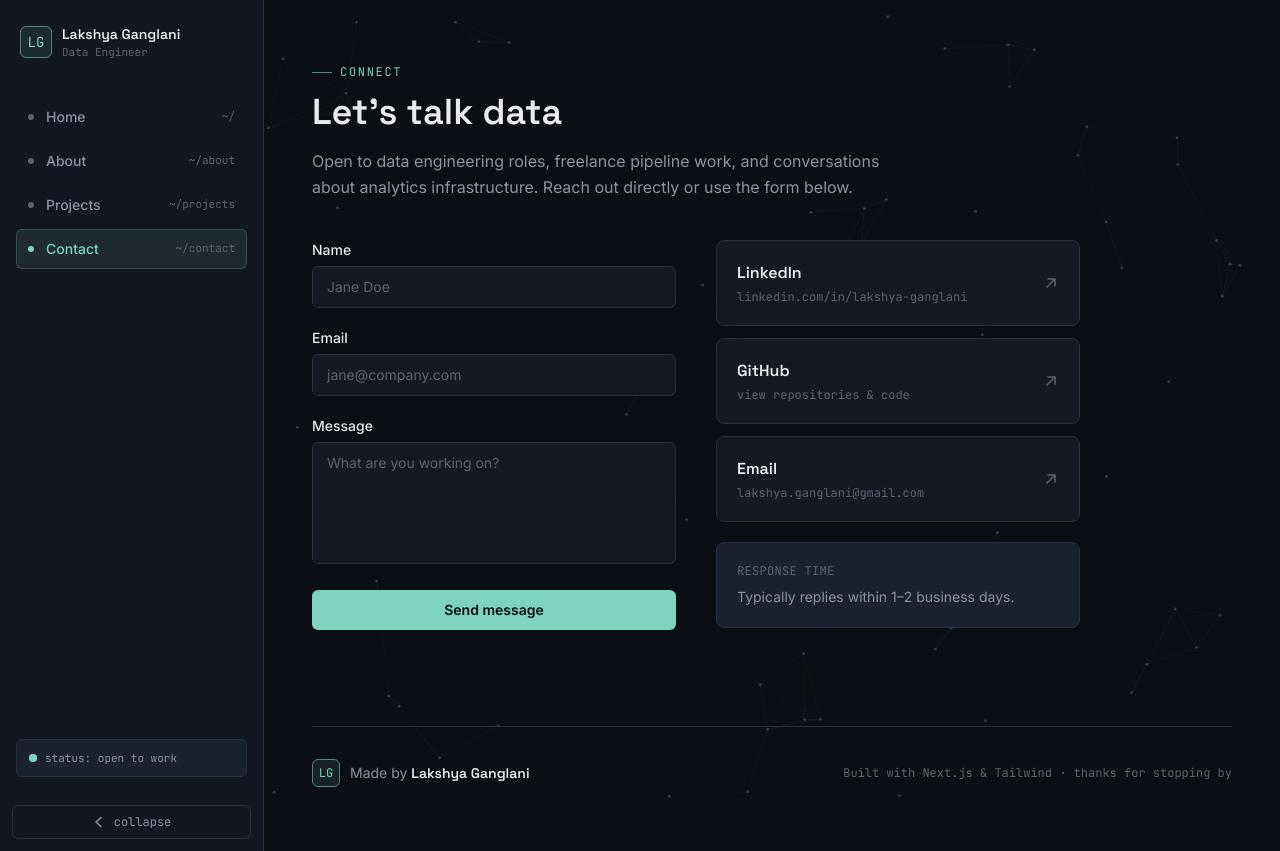
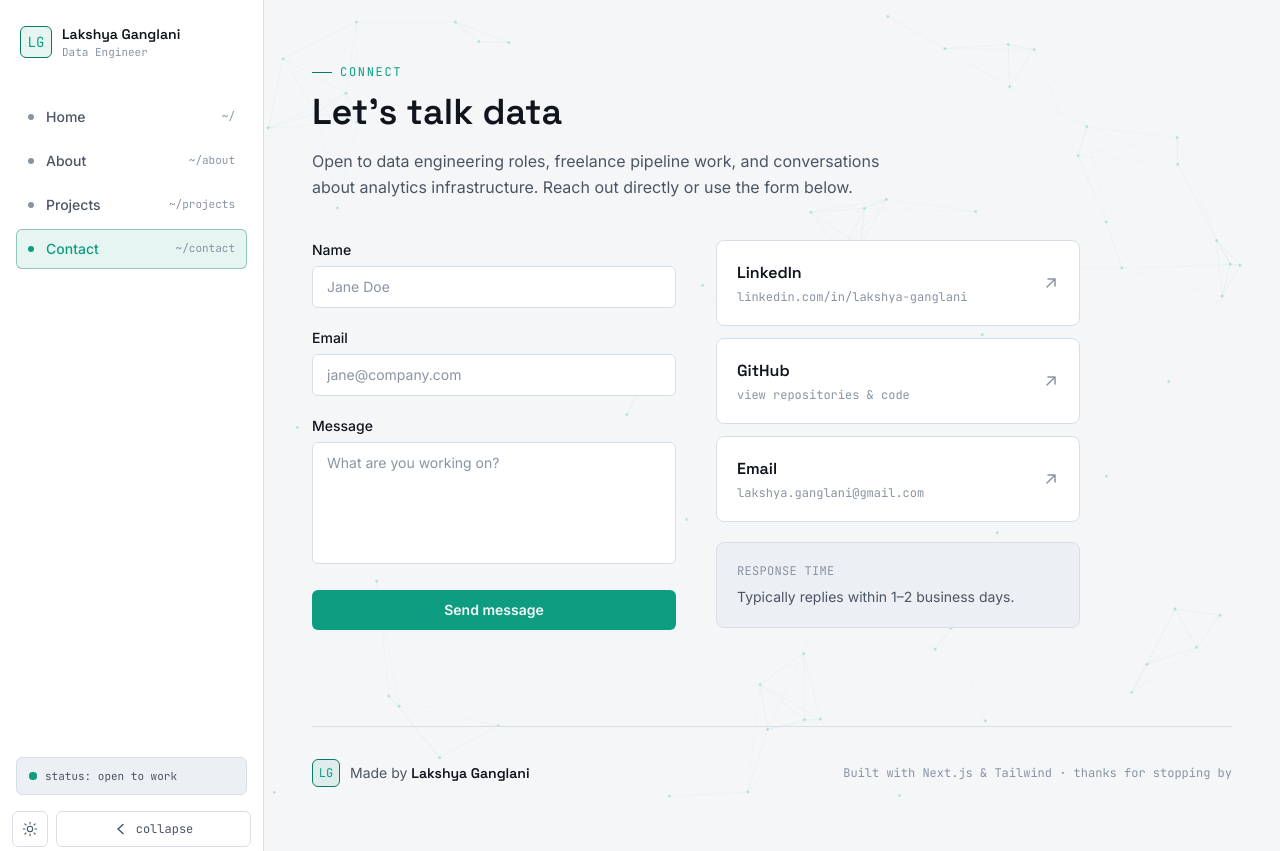
Before and after one commit to lakshyaganglani/lakshya-portfolio, a Next.js app: page /contact in a window 1280 px wide. Built offline with nearby package versions, Linux system fonts and the light colour scheme.

Commit message:
Add GenAI framing, light/dark theme toggle

```diff
--- a/src/app/globals.css
+++ b/src/app/globals.css
@@ -1,18 +1,49 @@
 @import "tailwindcss";
 
+:root {
+  /* Dark theme (default) — "systems console" palette */
+  --raw-bg: #0b0e14;
+  --raw-surface: #141924;
+  --raw-surface-hi: #1a2130;
+  --raw-border: #262e3f;
+  --raw-text: #e8eaed;
+  --raw-text-muted: #8b93a3;
+  --raw-text-faint: #5b6472;
+  --raw-signal: #7dd3c0;
+  --raw-signal-dim: #4d8c7d;
+  --raw-warn: #f0b429;
+  --raw-danger: #e2725b;
+}
+
+:root.light {
+  /* Light theme — same "systems console" language, inverted for daylight use */
+  --raw-bg: #f4f6f8;
+  --raw-surface: #ffffff;
+  --raw-surface-hi: #eceff3;
+  --raw-border: #d8dee6;
+  --raw-text: #10141c;
+  --raw-text-muted: #4b5563;
+  --raw-text-faint: #8994a3;
+  --raw-signal: #0f9d82;
+  --raw-signal-dim: #0b7a65;
+  --raw-warn: #b8790a;
+  --raw-danger: #c2483a;
+}
+
 @theme {
-  /* Color tokens — "systems console" palette */
-  --color-bg: #0b0e14;
-  --color-surface: #141924;
-  --color-surface-hi: #1a2130;
-  --color-border: #262e3f;
-  --color-text: #e8eaed;
-  --color-text-muted: #8b93a3;
-  --color-text-faint: #5b6472;
-  --color-signal: #7dd3c0;
-  --color-signal-dim: #4d8c7d;
-  --color-warn: #f0b429;
-  --color-danger: #e2725b;
+  /* Color tokens reference the raw values above so utility classes update
+     live when the .light class toggles on :root — no rebuild required. */
+  --color-bg: var(--raw-bg);
+  --color-surface: var(--raw-surface);
+  --color-surface-hi: var(--raw-surface-hi);
+  --color-border: var(--raw-border);
+  --color-text: var(--raw-text);
+  --color-text-muted: var(--raw-text-muted);
+  --color-text-faint: var(--raw-text-faint);
+  --color-signal: var(--raw-signal);
+  --color-signal-dim: var(--raw-signal-dim);
+  --color-warn: var(--raw-warn);
+  --color-danger: var(--raw-danger);
 
   /* Type */
   --font-display: "Space Grotesk", ui-sans-serif, system-ui, sans-serif;
@@ -27,6 +58,10 @@
   --animate-glow: glow 4s ease-in-out infinite;
   --animate-grid-drift: grid-drift 40s linear infinite;
   --animate-gradient-shift: gradient-shift 8s ease infinite;
+}
+
+body {
+  transition: background-color 0.3s ease, color 0.3s ease;
 }
 
 @keyframes pulse-slow {
--- a/src/app/layout.tsx
+++ b/src/app/layout.tsx
@@ -34,6 +34,24 @@ export default function RootLayout({
 }>) {
   return (
     <html lang="en">
+      <head>
+        {/* Runs before hydration to avoid a flash of the wrong theme. */}
+        <script
+          dangerouslySetInnerHTML={{
+            __html: `
+              (function () {
+                try {
+                  var stored = localStorage.getItem('portfolio-theme');
+                  var isLight = stored
+                    ? stored === 'light'
+                    : window.matchMedia('(prefers-color-scheme: light)').matches;
+                  if (isLight) document.documentElement.classList.add('light');
+                } catch (e) {}
+              })();
+            `,
+          }}
+        />
+      </head>
       <body
         className={`${spaceGrotesk.variable} ${inter.variable} ${jetbrainsMono.variable} antialiased`}
       >
--- a/src/components/NeuralBackground.tsx
+++ b/src/components/NeuralBackground.tsx
@@ -35,16 +35,37 @@ export default function NeuralBackground() {
     let mouseX = width / 2;
     let mouseY = height / 2;
     let paused = document.hidden;
+    let frameCount = 0;
+    let cachedSignalRgb = "125, 211, 192";
 
     const DENSITY = 12000; // px^2 per particle — lower = more particles
     const MAX_DIST = 140;
-    const SIGNAL_COLOR = "125, 211, 192"; // matches --color-signal in rgb
+
+    function getSignalRgb(): string {
+      // Read the live --color-signal value so particles match the active
+      // theme (light/dark) without needing a separate canvas re-init.
+      const hex = getComputedStyle(document.documentElement)
+        .getPropertyValue("--color-signal")
+        .trim();
+      const parsed = hexToRgb(hex);
+      return parsed ?? "125, 211, 192";
+    }
+
+    function hexToRgb(hex: string): string | null {
+      const match = /^#?([a-f\d]{2})([a-f\d]{2})([a-f\d]{2})$/i.exec(hex);
+      if (!match) return null;
+      const r = parseInt(match[1], 16);
+      const g = parseInt(match[2], 16);
+      const b = parseInt(match[3], 16);
+      return `${r}, ${g}, ${b}`;
+    }
 
     function resize() {
       width = window.innerWidth;
       height = window.innerHeight;
       canvas!.width = width;
       canvas!.height = height;
+      cachedSignalRgb = getSignalRgb();
       const count = Math.min(90, Math.floor((width * height) / DENSITY));
       particles = Array.from({ length: count }).map(() => ({
         x: Math.random() * width,
@@ -59,6 +80,12 @@ export default function NeuralBackground() {
         raf = requestAnimationFrame(draw);
         return;
       }
+
+      frameCount += 1;
+      if (frameCount % 30 === 0) {
+        cachedSignalRgb = getSignalRgb();
+      }
+
       ctx.clearRect(0, 0, width, height);
 
       for (const p of particles) {
@@ -86,7 +113,7 @@ export default function NeuralBackground() {
           const dist = Math.sqrt(dx * dx + dy * dy);
           if (dist < MAX_DIST) {
             const opacity = (1 - dist / MAX_DIST) * 0.12;
-            ctx.strokeStyle = `rgba(${SIGNAL_COLOR}, ${opacity})`;
+            ctx.strokeStyle = `rgba(${cachedSignalRgb}, ${opacity})`;
             ctx.lineWidth = 1;
             ctx.beginPath();
             ctx.moveTo(a.x, a.y);
@@ -97,7 +124,7 @@ export default function NeuralBackground() {
       }
 
       for (const p of particles) {
-        ctx.fillStyle = `rgba(${SIGNAL_COLOR}, 0.4)`;
+        ctx.fillStyle = `rgba(${cachedSignalRgb}, 0.4)`;
         ctx.beginPath();
         ctx.arc(p.x, p.y, 1.4, 0, Math.PI * 2);
         ctx.fill();
--- a/src/components/SiteShell.tsx
+++ b/src/components/SiteShell.tsx
@@ -8,6 +8,7 @@ import StatusPill from "@/components/StatusPill";
 import Magnetic from "@/components/Magnetic";
 import CustomCursor from "@/components/CustomCursor";
 import NeuralBackground from "@/components/NeuralBackground";
+import ThemeToggle from "@/components/ThemeToggle";
 
 const NAV_ITEMS = [
   { href: "/", label: "Home", mono: "~/" },
@@ -32,15 +33,18 @@ export default function SiteShell({ children }: { children: React.ReactNode }) {
         }`}
       >
         <SidebarContent collapsed={collapsed} pathname={pathname} onNavigate={() => {}} />
+        <div className={`flex gap-2 mx-3 mb-1 ${collapsed ? "flex-col items-center" : ""}`}>
+          <ThemeToggle className={collapsed ? "" : "shrink-0"} />
           <button
             onClick={() => setCollapsed((c) => !c)}
             aria-label={collapsed ? "Expand navigation" : "Collapse navigation"}
             aria-expanded={!collapsed}
-          className="m-3 flex items-center justify-center gap-2 rounded-md border border-border py-2 text-xs font-mono text-text-muted hover:text-signal hover:border-signal-dim transition-colors"
+            className="flex-1 flex items-center justify-center gap-2 rounded-md border border-border py-2 text-xs font-mono text-text-muted hover:text-signal hover:border-signal-dim transition-colors"
           >
             <ChevronIcon collapsed={collapsed} />
             {!collapsed && <span>collapse</span>}
           </button>
+        </div>
       </aside>
 
       {/* Mobile top bar */}
@@ -49,6 +53,8 @@ export default function SiteShell({ children }: { children: React.ReactNode }) {
           {initials(person.name)}
           <span className="text-signal">.</span>
         </Link>
+        <div className="flex items-center gap-2">
+          <ThemeToggle />
           <button
             onClick={() => setMobileOpen((o) => !o)}
             aria-label={mobileOpen ? "Close menu" : "Open menu"}
@@ -62,6 +68,7 @@ export default function SiteShell({ children }: { children: React.ReactNode }) {
               className={`block h-[1.5px] w-6 bg-text transition-transform ${mobileOpen ? "-translate-y-[3px] -rotate-45" : ""}`}
             />
           </button>
+        </div>
       </div>
 
       {/* Mobile drawer */}
--- /dev/null
+++ b/src/components/ThemeToggle.tsx
@@ -0,0 +1,59 @@
+"use client";
+
+import { useTheme } from "@/hooks/useTheme";
+
+export default function ThemeToggle({ className = "" }: { className?: string }) {
+  const { theme, toggleTheme, mounted } = useTheme();
+
+  // Avoid rendering theme-dependent icon before mount to prevent mismatch;
+  // reserve the same footprint so layout doesn't shift.
+  if (!mounted) {
+    return <div className={`h-9 w-9 ${className}`} aria-hidden="true" />;
+  }
+
+  return (
+    <button
+      onClick={toggleTheme}
+      aria-label={theme === "dark" ? "Switch to light theme" : "Switch to dark theme"}
+      className={`relative flex h-9 w-9 items-center justify-center rounded-md border border-border text-text-muted hover:text-signal hover:border-signal-dim transition-colors ${className}`}
+    >
+      <SunIcon
+        className={`absolute h-4 w-4 transition-all duration-300 ${
+          theme === "light" ? "opacity-100 rotate-0 scale-100" : "opacity-0 -rotate-90 scale-50"
+        }`}
+      />
+      <MoonIcon
+        className={`absolute h-4 w-4 transition-all duration-300 ${
+          theme === "dark" ? "opacity-100 rotate-0 scale-100" : "opacity-0 rotate-90 scale-50"
+        }`}
+      />
+    </button>
+  );
+}
+
+function SunIcon({ className }: { className?: string }) {
+  return (
+    <svg viewBox="0 0 24 24" fill="none" className={className} aria-hidden="true">
+      <circle cx="12" cy="12" r="4" stroke="currentColor" strokeWidth="1.6" />
+      <path
+        d="M12 2v2.5M12 19.5V22M4.2 4.2l1.8 1.8M18 18l1.8 1.8M2 12h2.5M19.5 12H22M4.2 19.8l1.8-1.8M18 6l1.8-1.8"
+        stroke="currentColor"
+        strokeWidth="1.6"
+        strokeLinecap="round"
+      />
+    </svg>
+  );
+}
+
+function MoonIcon({ className }: { className?: string }) {
+  return (
+    <svg viewBox="0 0 24 24" fill="none" className={className} aria-hidden="true">
+      <path
+        d="M20 14.5A8.5 8.5 0 1 1 9.5 4a6.5 6.5 0 0 0 10.5 10.5Z"
+        stroke="currentColor"
+        strokeWidth="1.6"
+        strokeLinejoin="round"
+      />
+    </svg>
+  );
+}
--- /dev/null
+++ b/src/hooks/useTheme.ts
@@ -0,0 +1,51 @@
+"use client";
+
+import { useEffect, useState, useCallback } from "react";
+
+export type Theme = "light" | "dark";
+
+const STORAGE_KEY = "portfolio-theme";
+
+export function useTheme() {
+  // Default to dark for the very first paint (matches the site's original
+  // design intent); corrected immediately on mount from storage/system pref.
+  const [theme, setThemeState] = useState<Theme>("dark");
+  const [mounted, setMounted] = useState(false);
+
+  useEffect(() => {
+    const stored = window.localStorage.getItem(STORAGE_KEY) as Theme | null;
+    if (stored === "light" || stored === "dark") {
+      queueMicrotask(() => setThemeState(stored));
+      applyTheme(stored);
+    } else {
+      const prefersLight = window.matchMedia(
+        "(prefers-color-scheme: light)"
+      ).matches;
+      const initial: Theme = prefersLight ? "light" : "dark";
+      queueMicrotask(() => setThemeState(initial));
+      applyTheme(initial);
+    }
+    queueMicrotask(() => setMounted(true));
+  }, []);
+
+  const setTheme = useCallback((next: Theme) => {
+    setThemeState(next);
+    applyTheme(next);
+    window.localStorage.setItem(STORAGE_KEY, next);
+  }, []);
+
+  const toggleTheme = useCallback(() => {
+    setTheme(theme === "dark" ? "light" : "dark");
+  }, [theme, setTheme]);
+
+  return { theme, setTheme, toggleTheme, mounted };
+}
+
+function applyTheme(theme: Theme) {
+  const root = document.documentElement;
+  if (theme === "light") {
+    root.classList.add("light");
+  } else {
+    root.classList.remove("light");
+  }
+}
```
Also changed, not shown: src/data/profile.ts (+12 -1 lines). Lines whose indentation alone changed are shown as unchanged.
